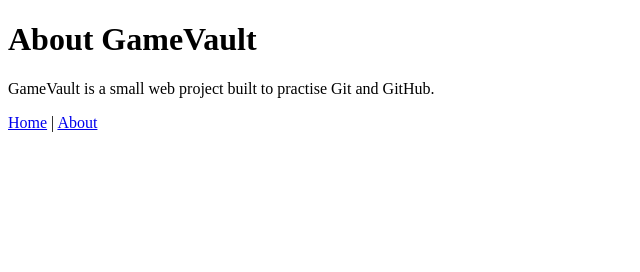
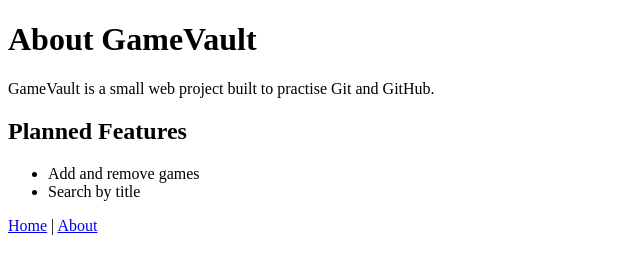
Before and after one commit to faziyashaik/GameVault, a plain HTML site: page about.html in a window 1280 px wide. Shown: the whole page, without its empty margins (0-640 px from the left). Drawn offline with Linux system fonts and the light colour scheme.

Commit message:
Add planned features to about page

```diff
--- a/about.html
+++ b/about.html
@@ -8,7 +8,11 @@
 <body>
   <h1>About GameVault</h1>
   <p>GameVault is a small web project built to practise Git and GitHub.</p>
-
+  <h2>Planned Features</h2>
+   <ul>
+     <li>Add and remove games</li>
+     <li>Search by title</li>
+   </ul>
   <nav>
     <a href="index.html">Home</a> |
     <a href="about.html">About</a>
```
